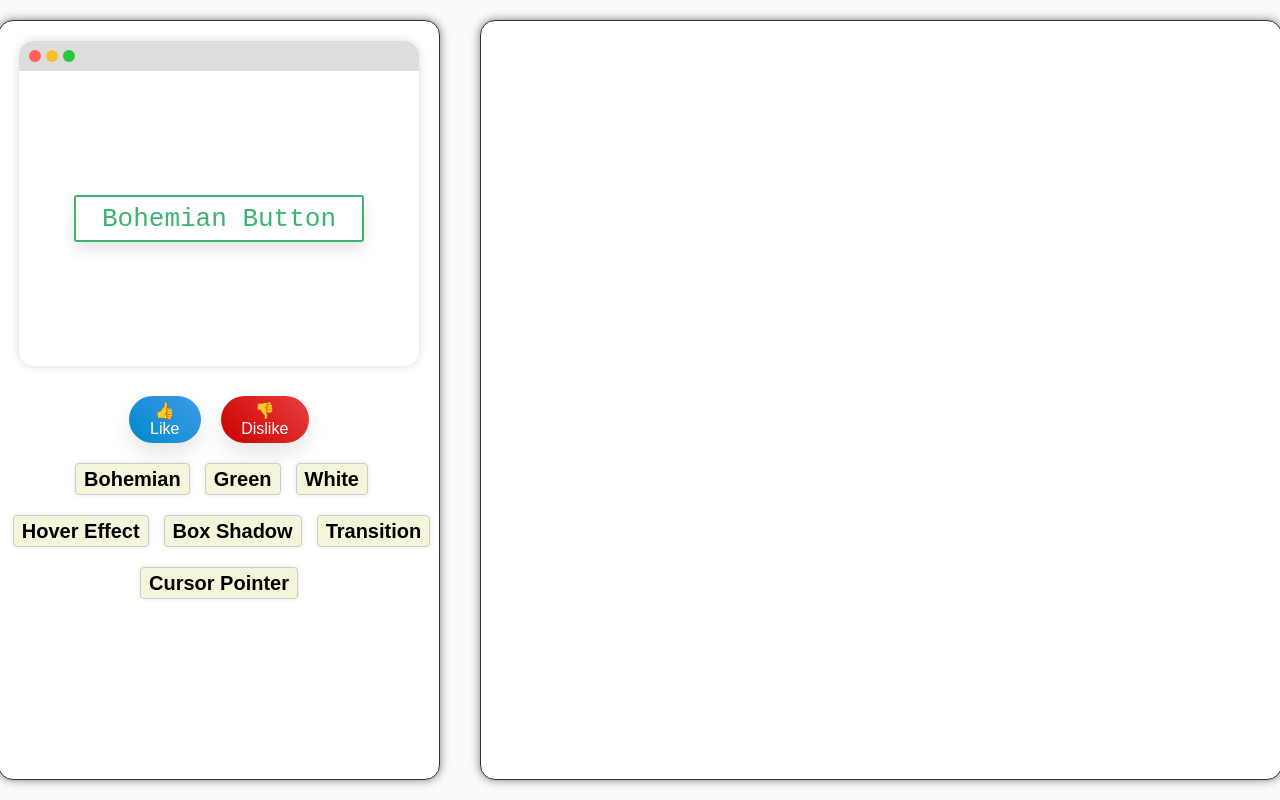
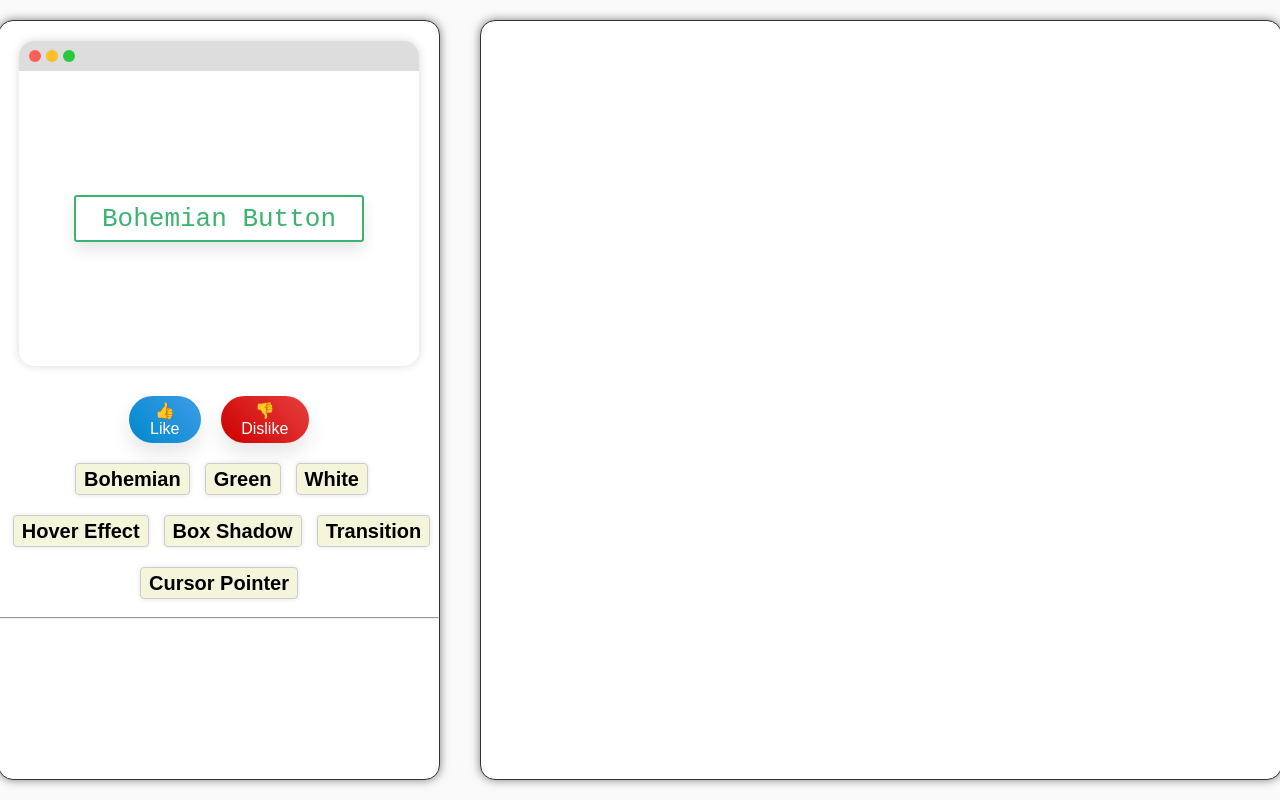
Before and after one commit to AgentOps-AI/logogen, a React (Create React App) app in the folder moodboard-ui/: page / in a window 1280 px wide. Shown: the top 800 px of the page. Built offline with nearby package versions, Linux system fonts and the light colour scheme.

Commit message:
tags section

```diff
--- a/moodboard-ui/src/App.js
+++ b/moodboard-ui/src/App.js
@@ -14,6 +14,7 @@ function App() {
   const handleLike = () => {
     if (queue.length > 0) {
       addComponent(queue[0]);
+      addLikedTag(queue[0].tags);
       dequeueComponent();
     }
   };
@@ -24,6 +25,12 @@ function App() {
     }
   };
 
+  const [likedTags, setLikedTags] = React.useState([]);
+
+  const addLikedTag = (tags) => {
+    setLikedTags([...likedTags, ...tags]);
+  };
+
   const CurrentComponent = queue.length > 0 ? queue[0].component : null;
   const CurrentTags = queue.length > 0 ? queue[0].tags : [];
 
@@ -32,8 +39,7 @@ function App() {
       display: 'flex',
       height: '100vh',
     }}>
-      <ComponentViewer onLike={handleLike} onDislike={handleDislike} tags={CurrentTags} style={{ flex: 1 }}>
-        {CurrentComponent ? React.createElement(CurrentComponent) : null}
+      <ComponentViewer onLike={handleLike} onDislike={handleDislike} tags={CurrentTags} likedTags={likedTags} style={{ flex: 1 }}>         {CurrentComponent ? React.createElement(CurrentComponent) : null}
       </ComponentViewer>
       <Moodboard style={{ flex: 2 }}>
         {components.map((Component, index) => (
--- a/moodboard-ui/src/ComponentViewer.jsx
+++ b/moodboard-ui/src/ComponentViewer.jsx
@@ -48,6 +48,10 @@ const growPop = keyframes`
   100% { transform: scale(0); opacity: 0; }
 `;
 
+const LikedTagsContainer = styled.div`
+    max-height: 180px;
+    overflow-y: auto;
+`;
 
 export const ComponentViewerDiv = ({ children, tags }) => (
     <div className="Component-viewer">
@@ -66,7 +70,7 @@ export const ComponentViewerDiv = ({ children, tags }) => (
 );
 
 
-function ComponentViewer({ children, onLike, onDislike, tags }) {
+function ComponentViewer({ children, onLike, onDislike, tags, likedTags }) {
     const [disliked, setDisliked] = React.useState(false);
     const [liked, setLiked] = React.useState(false);
 
@@ -101,6 +105,13 @@ function ComponentViewer({ children, onLike, onDislike, tags }) {
             <div className="tag-badges">
                 {tags.map((tag, index) => <TagBadge key={index} tag={tag} />)}
             </div>
+
+            <hr />
+
+
+            <LikedTagsContainer>
+                {likedTags.map((tag, index) => <TagBadge key={index} tag={tag} />)}
+            </LikedTagsContainer>
         </Container>
     );
 }
```
